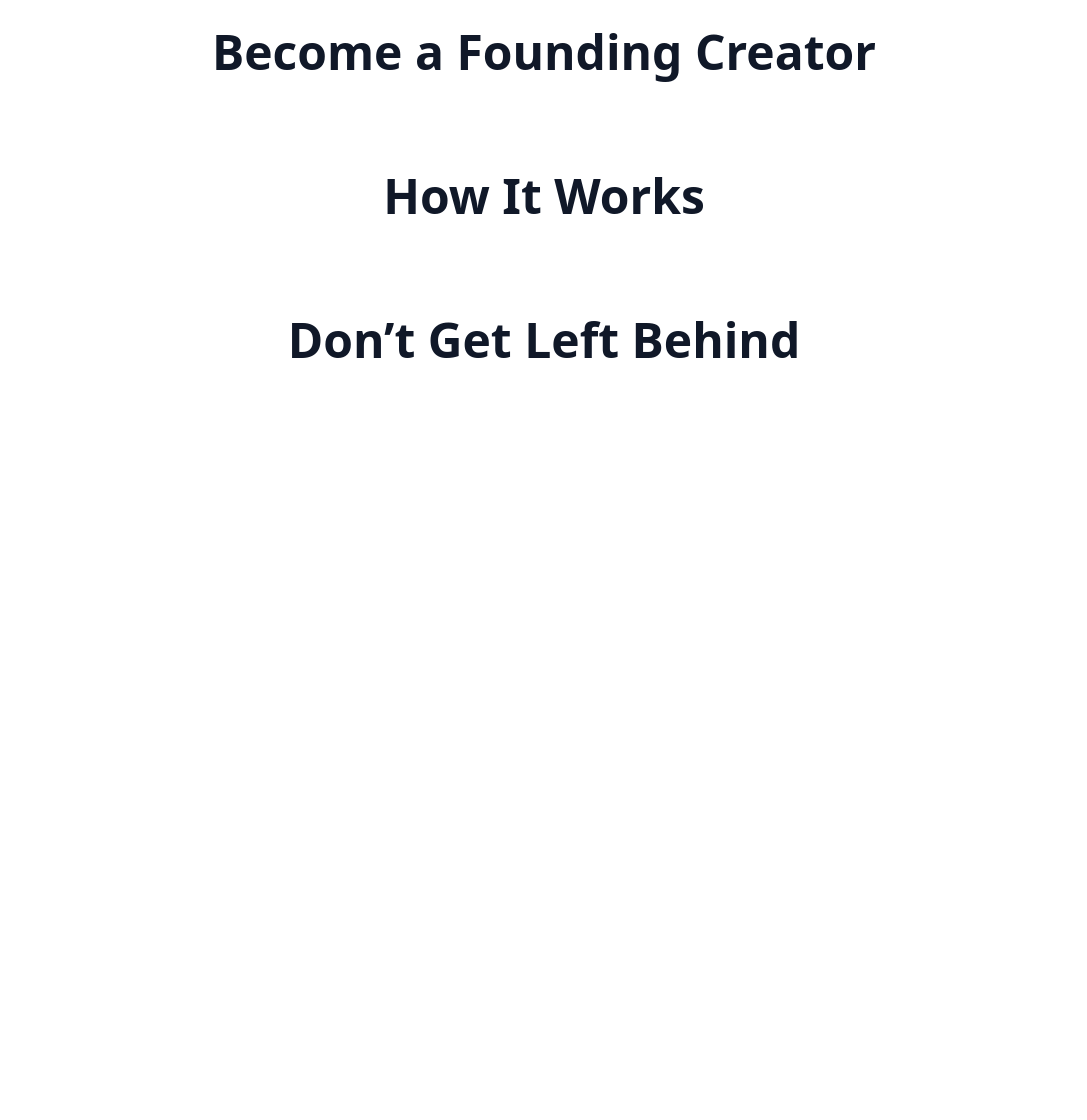
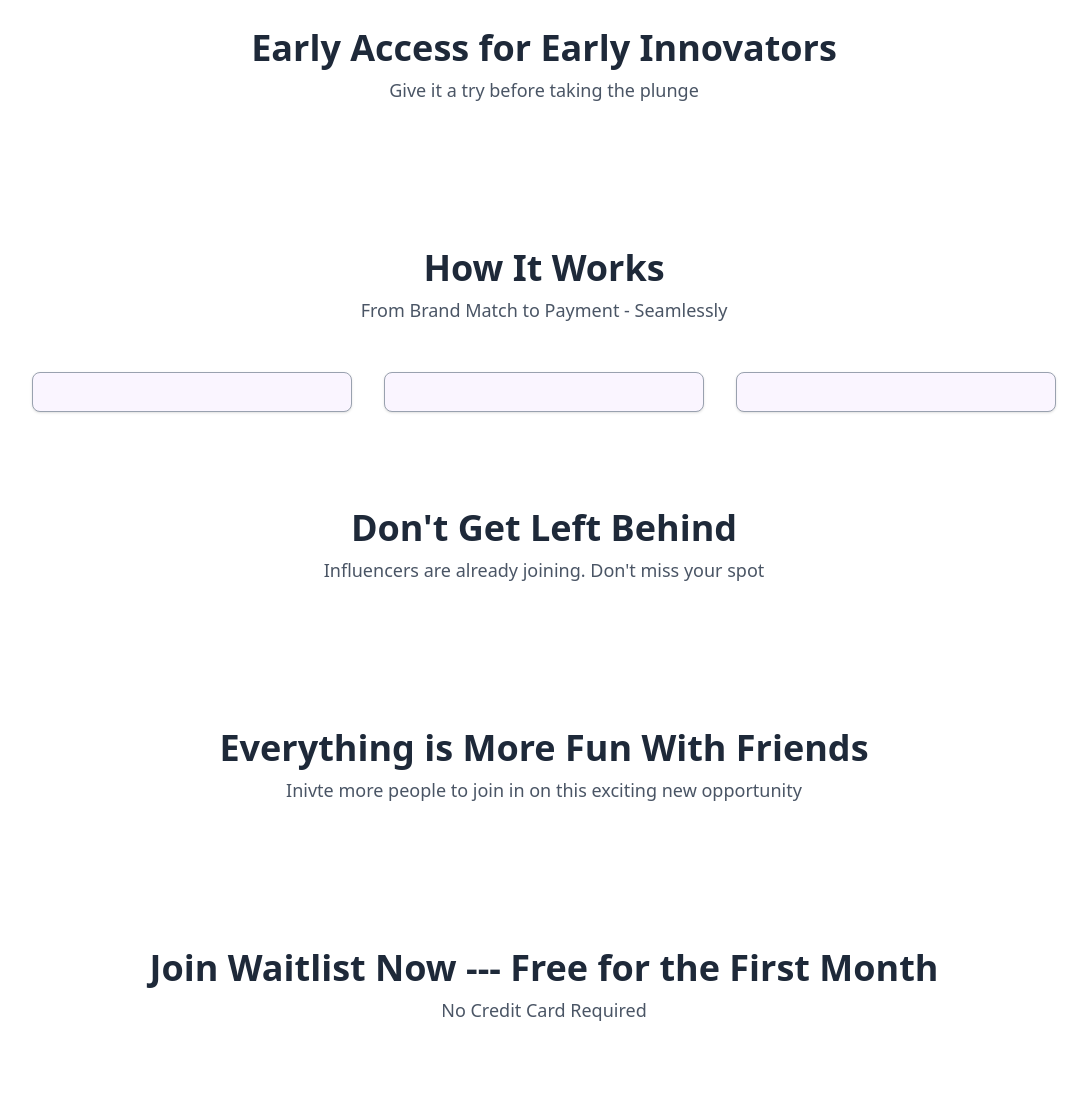
Before and after one commit to omarcarb/manaiger-website-landing-page, a website: page index.html in a window 1280 px wide. Shown: the part 900-2020 px from the top of the page, without its empty margins (96-1183 px from the left). Before the commit the page ends 1312 px from the top, so only its background shows below. Drawn offline with Linux system fonts and the light colour scheme.

Commit message:
made changes to section layouts

```diff
--- a/index.html
+++ b/index.html
@@ -24,21 +24,44 @@
             <h2 class="text-5xl font-semibold text-gray-900 text-center">Your AI Manager for Creators & Streamers</h2>
             <p class="text-2xl font-medium text-gray-800 text-center mt-4">Save hours every week. Close more brand deals. Get paid on time. <br> All with one AI-powered manager built for creators like you.</p>
             <div class="w-full flex mt-4 justify-center">
-                <button class="flex gap-1 bg-radial bg-purple-950 text-white shadow-purple-300 px-8 py-4 rounded-lg text-lg hover:bg-purple-600 hover:scale-105 transition-all"><p>Join the Early Waitlist </p><svg width="24" height="24" viewBox="0 0 24 24" xmlns="http://www.w3.org/2000/svg"><path d="M6 12H18M18 12L13 7M18 12L13 17" stroke="white" stroke-width="2" stroke-linecap="round" stroke-linejoin="round"></path></svg> <p>Get 1 Month Free</p></button>
+                <button class="flex gap-1 bg-purple-900 shadow-[0_4px_8px_rgba(110,17,176,0.25)] border-4 border-purple-500 text-white px-8 py-4 rounded-lg text-lg font-bold hover:bg-purple-600 hover:scale-105 transition-all"><p>Join the Early Waitlist </p><svg width="24" height="24" viewBox="0 0 24 24" xmlns="http://www.w3.org/2000/svg"><path d="M6 12H18M18 12L13 7M18 12L13 17" stroke="white" stroke-width="2" stroke-linecap="round" stroke-linejoin="round"></path></svg> <p>Get 1 Month Free</p></button>
             </div>
         </div>
     </section>
     <section class="flex flex-col justify-center items-center w-full px-32 py-12">
-        <h2 class="text-5xl font-semibold text-gray-900 text-center">Become a Founding Creator</h2>
-    </section>
-    <section class="flex flex-col justify-center items-center w-full px-32 py-12">
-        <h2 class="text-5xl font-semibold text-gray-900 text-center">How It Works</h2>
-        <div class="grid grid-cols-3">
-            <div class=""></div>
+        <div class="flex flex-col gap-2 mb-12">
+            <h2 class="text-4xl font-bold text-gray-800 text-center">Early Access for Early Innovators</h2>
+            <p class="text-lg font-medium text-gray-600 text-center">Give it a try before taking the plunge</p>
         </div>
     </section>
     <section class="flex flex-col justify-center items-center w-full px-32 py-12">
-        <h2 class="text-5xl font-semibold text-gray-900 text-center">Don’t Get Left Behind</h2>
+        <div class="flex flex-col gap-2 mb-12">
+            <h2 class="text-4xl font-bold text-gray-800 text-center">How It Works</h2>
+            <p class="text-lg font-medium text-gray-600 text-center">From Brand Match to Payment - Seamlessly</p>
+        </div>
+        <div class="grid grid-cols-3 w-full h-10 gap-x-8">
+            <div class="bg-purple-50 w-full h-full rounded-lg shadow border border-gray-400"></div>
+            <div class="bg-purple-50 w-full h-full rounded-lg shadow border border-gray-400"></div>
+            <div class="bg-purple-50 w-full h-full rounded-lg shadow border border-gray-400"></div>
+        </div>
+    </section>
+    <section class="flex flex-col justify-center items-center w-full px-32 py-12">
+        <div class="flex flex-col gap-2 mb-12">
+            <h2 class="text-4xl font-bold text-gray-800 text-center">Don't Get Left Behind</h2>
+            <p class="text-lg font-medium text-gray-600 text-center">Influencers are already joining. Don't miss your spot</p>
+        </div>
+    </section>
+    <section class="flex flex-col justify-center items-center w-full px-32 py-12">
+        <div class="flex flex-col gap-2 mb-12">
+            <h2 class="text-4xl font-bold text-gray-800 text-center">Everything is More Fun With Friends</h2>
+            <p class="text-lg font-medium text-gray-600 text-center">Inivte more people to join in on this exciting new opportunity</p>
+        </div>
+    </section>
+    <section class="flex flex-col justify-center items-center w-full px-32 py-12">
+        <div class="flex flex-col gap-2 mb-12">
+            <h2 class="text-4xl font-bold text-gray-800 text-center">Join Waitlist Now --- Free for the First Month</h2>
+            <p class="text-lg font-medium text-gray-600 text-center">No Credit Card Required</p>
+        </div>
     </section>
 </body>
 </html>
--- a/src/input.css
+++ b/src/input.css
@@ -1 +1,4 @@
 @import "tailwindcss";
+@tailwind base;
+@tailwind components;
+@tailwind utilities;
```
Also changed, not shown: src/output.css.
